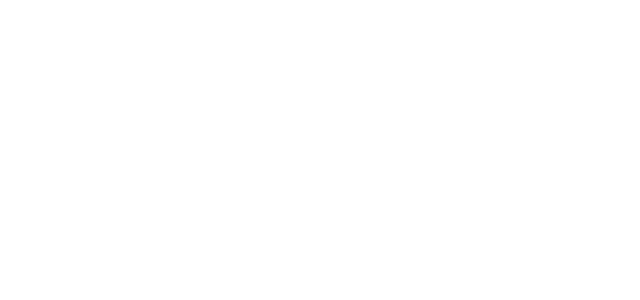
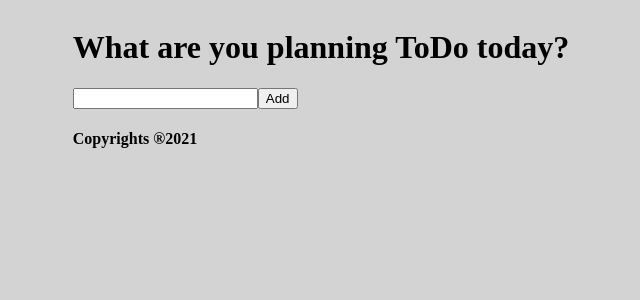
Before and after one commit to Kenan-Alnaser/To-Do-List-React, a React (Create React App) app: page / in a window 1280 px wide. Shown: the top 300 px of the page, without its empty margins (319-959 px from the left). Built offline with nearby package versions, Linux system fonts and the light colour scheme.

Commit message:
recreation

```diff
--- a/package.json
+++ b/package.json
@@ -6,6 +6,7 @@
     "@testing-library/jest-dom": "^5.12.0",
     "@testing-library/react": "^11.2.7",
     "@testing-library/user-event": "^12.8.3",
+    "node-sass": "^6.0.0",
     "react": "^17.0.2",
     "react-dom": "^17.0.2",
     "react-scripts": "4.0.3",
--- a/src/App.js
+++ b/src/App.js
@@ -1,8 +1,35 @@
+import React, { useState } from "react";
+import Header from "./components/Header";
+import Footer from "./components/Footer";
+import List from "./components/List";
+import ToDos from "./components/ToDos";
 function App() {
+  const [list, setList] = useState([]);
+  const remove = (itemToRemove) => {
+    // itemToRemove has the id for that specific item
+    const newArr = list.filter((item) => item.id !== itemToRemove);
+    setList(newArr);
+  };
+  const check = (itemToCheck) => {
+    // itemToCheck has the id for that specific item
+    console.log(itemToCheck);
+    list.filter((item) => {
+      if (item.id === itemToCheck) {
+        // reverse done
+        item.done = !item.done;
+      }
+      return item;
+    });
+    console.log(list);
+  };
+  // React Fragments allow you to wrap multiple elements without adding an extra node to the DOM. This can be useful when rendering multiple child elements/components in a single parent component.
   return (
-    <div className="App">
-      <header />
-    </div>
+    <React.Fragment>
+      <Header />
+      <List setList={setList} />
+      <ToDos list={list} remove={remove} check={check} />
+      <Footer />
+    </React.Fragment>
   );
 }
 
--- /dev/null
+++ b/src/components/Footer.js
@@ -0,0 +1,10 @@
+const Footer = () => {
+  let year = new Date().getFullYear();
+  return (
+    <div>
+      <h4>Copyrights ®{year} </h4>
+    </div>
+  );
+};
+
+export default Footer;
--- /dev/null
+++ b/src/components/Header.js
@@ -0,0 +1,9 @@
+const Header = () => {
+  return (
+    <div>
+      <h1>What are you planning ToDo today?</h1>
+    </div>
+  );
+};
+
+export default Header;
--- /dev/null
+++ b/src/components/List.js
@@ -0,0 +1,31 @@
+import { useState } from "react";
+
+const List = (props) => {
+  //   console.log(props);
+  //   console.log(props.setList);
+  const [userInput, setUserInput] = useState("");
+  function changeHandle(e) {
+    // console.log(e.target.value);
+    setUserInput(e.target.value);
+  }
+  function submitHandle(e) {
+    e.preventDefault();
+    // prevState holds on the value of state before any update on the state
+
+    if (userInput.length) {
+      props.setList((prevState) => [
+        ...prevState,
+        { id: prevState.length, title: userInput.trim(), done: false },
+      ]);
+      setUserInput("");
+    }
+  }
+  return (
+    <form onSubmit={submitHandle}>
+      <input type="text" value={userInput} onChange={changeHandle} />
+      <input type="submit" value="Add" />
+    </form>
+  );
+};
+
+export default List;
--- /dev/null
+++ b/src/components/ToDos.js
@@ -0,0 +1,23 @@
+const ToDos = (props) => {
+  const userTodos = props.list.map((toDo, i) => (
+    <li key={i}>
+      <input
+        type="checkbox"
+        defaultChecked={toDo.done}
+        onChange={() => props.check(toDo.id)}
+      />
+      {toDo.title}
+      <i
+        onClick={() => {
+          console.log(toDo.id);
+          props.remove(toDo.id);
+        }}
+      >
+        🗑
+      </i>
+    </li>
+  ));
+  return <ul>{userTodos}</ul>;
+};
+
+export default ToDos;
--- a/src/index.js
+++ b/src/index.js
@@ -1,6 +1,8 @@
 import React from "react";
 import ReactDOM from "react-dom";
+
 import App from "./App";
+import "./sass/main.scss";
 
 ReactDOM.render(
   <React.StrictMode>
--- /dev/null
+++ b/src/sass/main.scss
@@ -0,0 +1,10 @@
+body {
+  display: flex;
+  align-items: center;
+  justify-content: center;
+  background-color: lightgray;
+}
+
+li {
+  list-style: none;
+}
```
Also changed, not shown: 1 other file (tests, documents, lock files or other folders).
